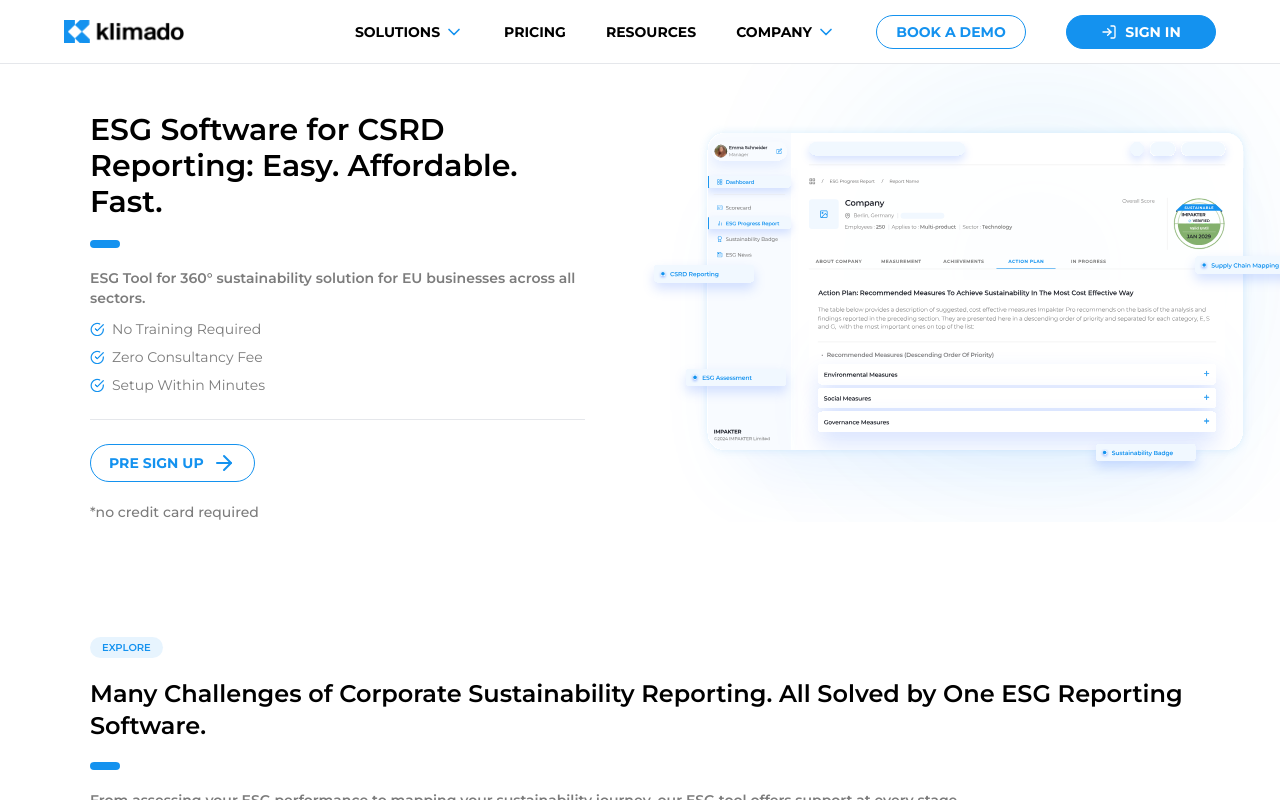
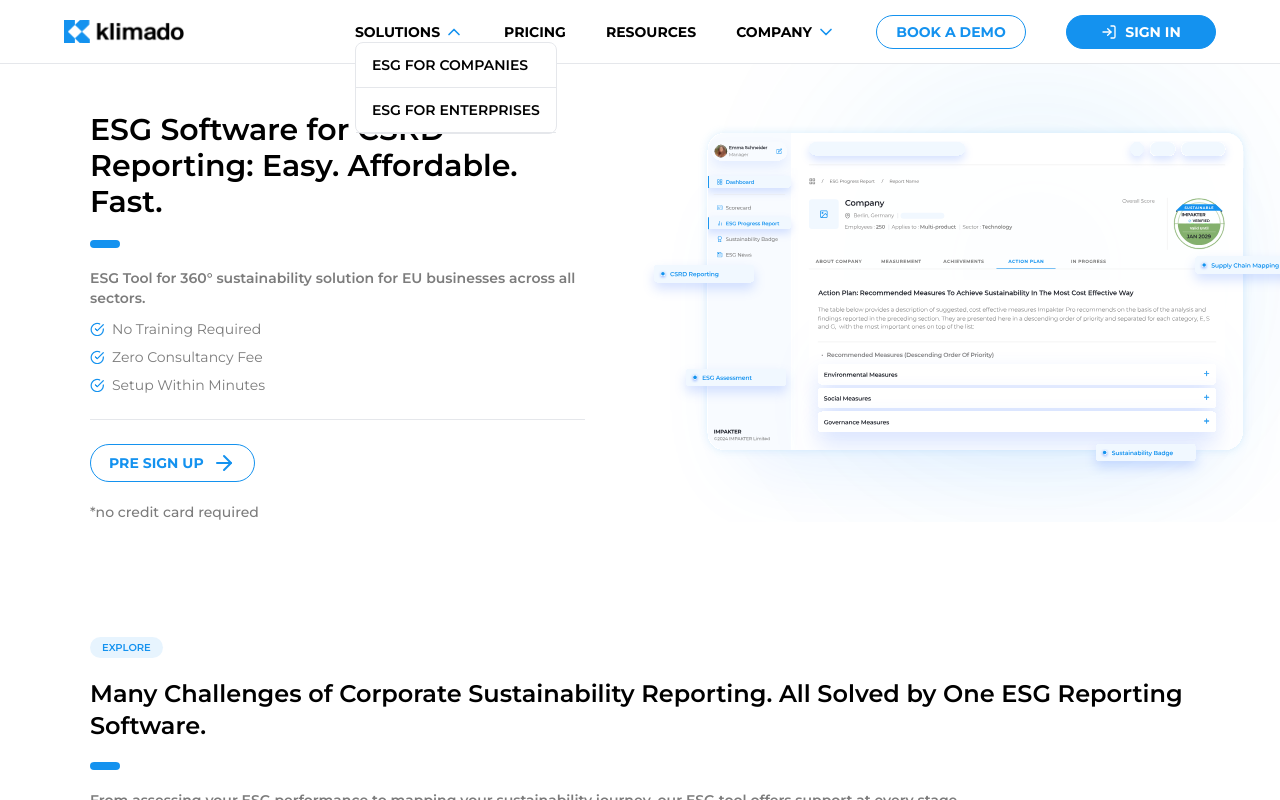
Before and after one commit to RaoAkif/Klimado, a Next.js app: page / in a window 1280 px wide. Both pictures are taken after a click on the button "SOLUTIONS". Shown: the top 800 px of the page. Built offline with nearby package versions, Linux system fonts and the light colour scheme.

Commit message:
Improved the sidebar nav opening section

```diff
--- a/src/app/components/sections/header/dropdown.tsx
+++ b/src/app/components/sections/header/dropdown.tsx
@@ -14,14 +14,16 @@
   const [showDropdown, setShowDropdown] = useState(false);
 
   return (
-    <li
-      className="relative"
-      onMouseEnter={() => setShowDropdown(true)}
-      onMouseLeave={() => setShowDropdown(false)}
+    <li className="relative">
+      <button
+        className="flex gap-1 uppercase w-full lg:w-auto"
+        onClick={() => setShowDropdown(!showDropdown)}
       >
-      <button className="flex gap-1 uppercase">
-        {name} <ChevronDown className="size-5 text-primary" />
+        {name} <ChevronDown className={`size-5 text-primary transition-transform ${showDropdown ? "rotate-180" : ""}`} />
       </button>
+
+      {/* Desktop Mode: Hover Dropdown */}
+      <div className="hidden lg:block">
         {showDropdown && (
           <div className="absolute flex flex-col bg-white border justify-start text-start text-nowrap rounded-lg z-[9999] top-5">
             {links.map((link) => (
@@ -31,7 +33,7 @@
                 className="border-b py-3 px-4 hover:text-primary transition-all duration-300 font-semibold"
                 onClick={() => {
                   setIsMenu(false);
-                setShowDropdown(false); // Close the dropdown
+                  setShowDropdown(false);
                 }}
               >
                 {link.name}
@@ -39,6 +41,21 @@
             ))}
           </div>
         )}
+      </div>
+
+      {/* Mobile Mode: Inline Expansion */}
+      <div className={`lg:hidden flex flex-col gap-2 mt-2 transition-all duration-300 ${showDropdown ? "block" : "hidden"}`}>
+        {links.map((link) => (
+          <Link
+            key={link.name}
+            href={link.link}
+            className="py-2 px-3 bg-gray-100 rounded-md hover:bg-gray-200 transition-all duration-300 font-medium"
+            onClick={() => setIsMenu(false)}
+          >
+            {link.name}
+          </Link>
+        ))}
+      </div>
     </li>
   );
 }
```
Lines whose indentation alone changed are shown as unchanged.
